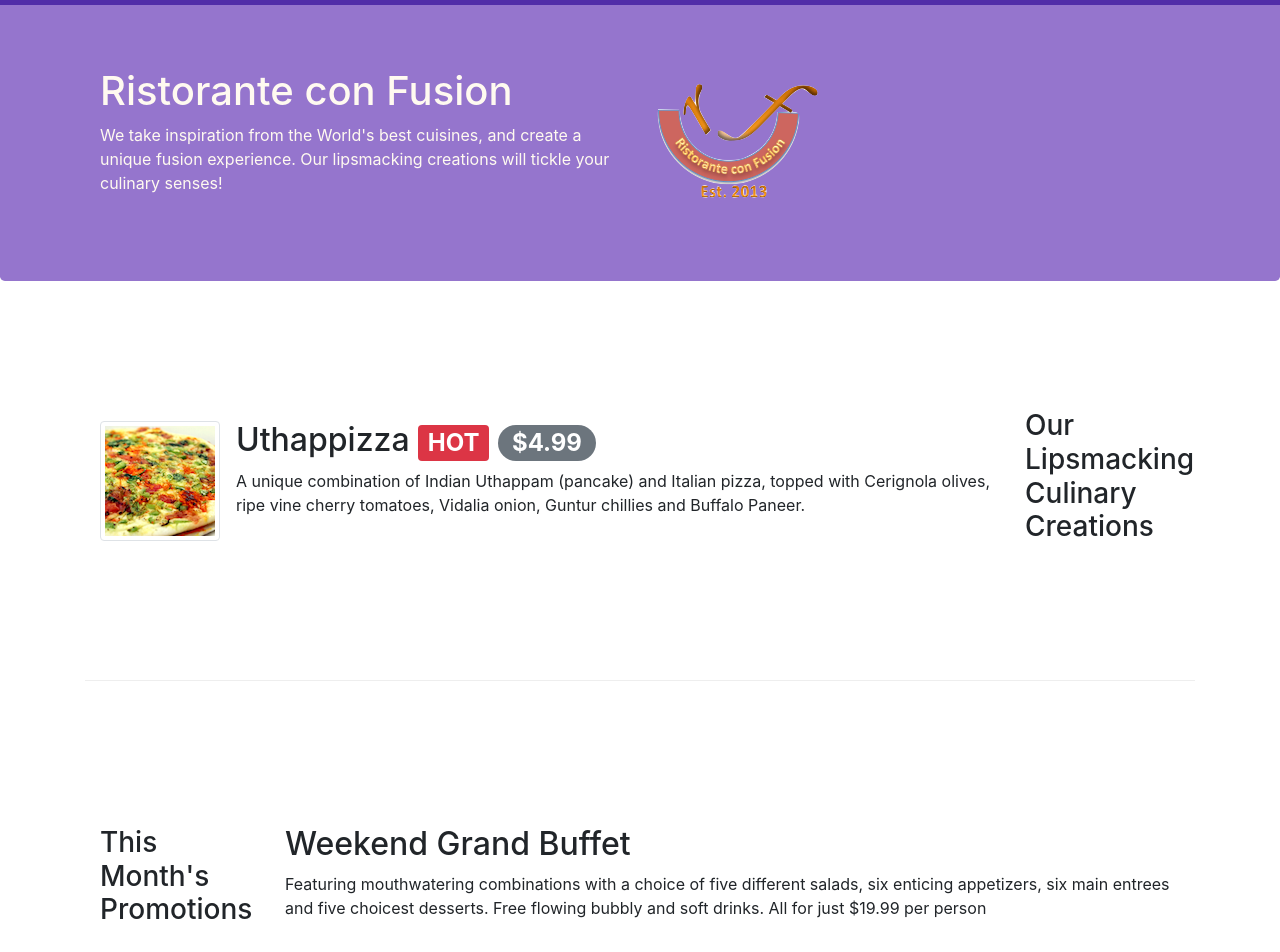
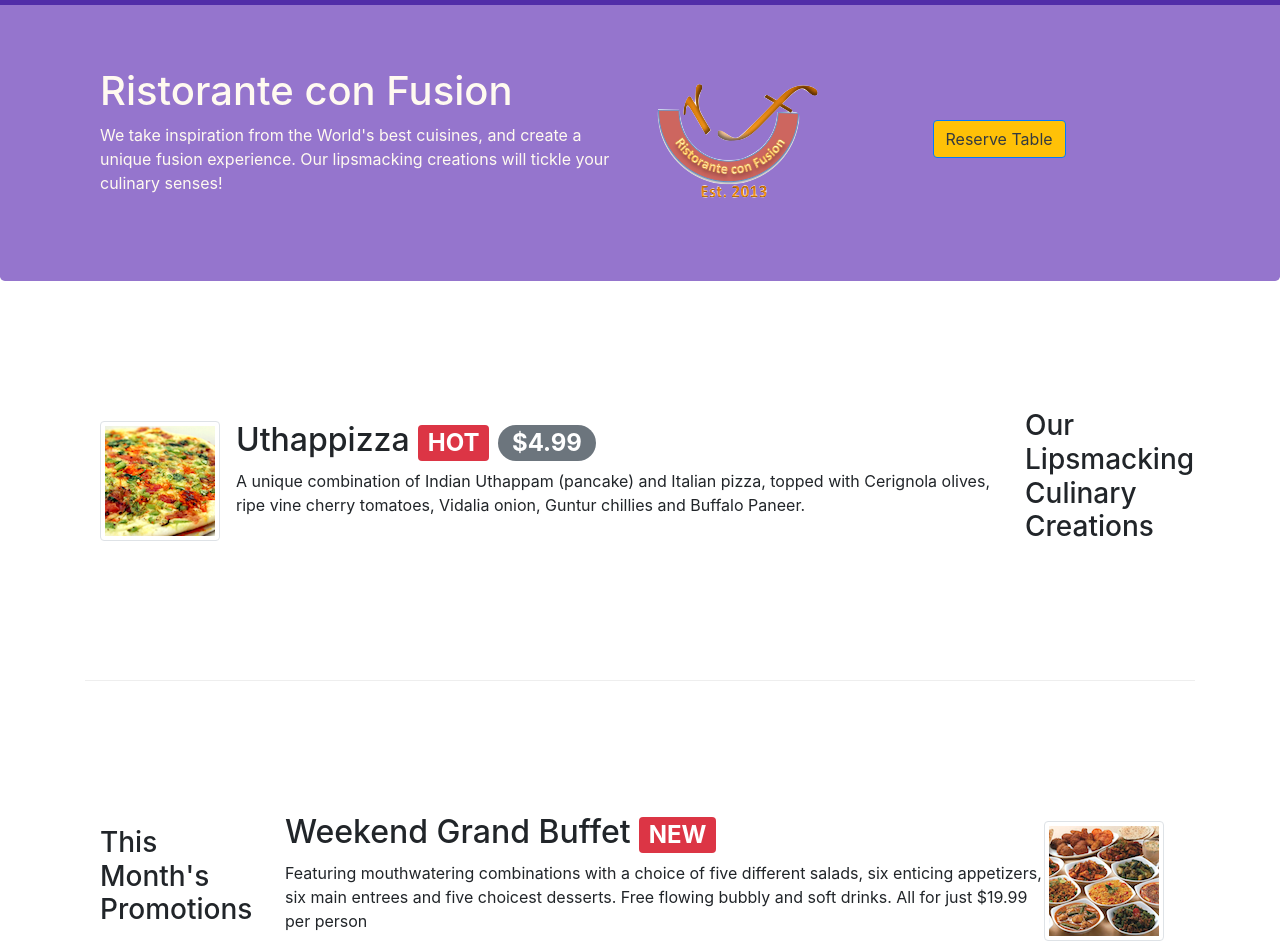
Before and after one commit to Vulcan-Logic/WEB_HKU_webdev_c1, a website: page index.html in a window 1280 px wide. Shown: the part 53-1005 px from the top of the page. Drawn offline with nearby package versions, Linux system fonts and the light colour scheme.

Commit message:
2nd assignment

```diff
--- a/index.html
+++ b/index.html
@@ -58,9 +58,12 @@
                     <h1>Ristorante con Fusion</h1>
                     <p>We take inspiration from the World's best cuisines, and create a unique fusion experience. Our lipsmacking creations will tickle your culinary senses!</p>
                 </div>
-                <div class="col-12 col-sm align-self-center">
+                <div class="col-12 col-sm-3 mx-auto align-self-center">
                      <img src="img/logo.png" class="img-fluid">
-                 </div>
+                </div>
+                <div class="col-12 col-sm-3 mx-auto align-self-center">
+                     <a href="#cardForm" class="btn btn-primary text-dark bg-warning">Reserve Table</a>
+                </div>
             </div>
           </div>
         </div>
@@ -97,8 +100,20 @@
                 <h3>This Month's Promotions</h3>
             </div>
             <div class="col col-sm col-md">
-                <h2>Weekend Grand Buffet</h2>
-                <p>Featuring mouthwatering combinations with a choice of five different salads, six enticing appetizers, six main entrees and five choicest desserts. Free flowing bubbly and soft drinks. All for just $19.99 per person </p>
+              <div class="media">
+                 <div class="media-body">
+                     <h2 class="mt-0">Weekend Grand Buffet
+                         <span class="badge badge-danger">NEW</span>
+                     </h2>
+                     <p class="d-none d-sm-block">Featuring mouthwatering combinations with
+                       a choice of five different salads,
+                       six enticing appetizers, six main entrees and five choicest desserts.
+                       Free flowing bubbly and soft drinks. All for just $19.99 per person
+                     </p>
+                 </div>
+                 <img class="d-flex mr-3 img-thumbnail align-self-center"
+                         src="img/buffet.png" alt="buffet photo" />
+              </div>
             </div>
         </div>
         <!--3 rd row-->
@@ -123,8 +138,8 @@
             </div>
         </div>
         <!--card row + form-->
-        <div class="row row-content justify-content-center">
-          <div class="col-12 col-sm-6 ">
+        <div class="row row-content justify-content-center" id="cardForm">
+          <div class="col-12 col-sm-8 ">
             <div class="card">
                 <h3 class="card-header bg-warning text-white">Reserve a Table</h3>
                 <div class="card-body">
```
